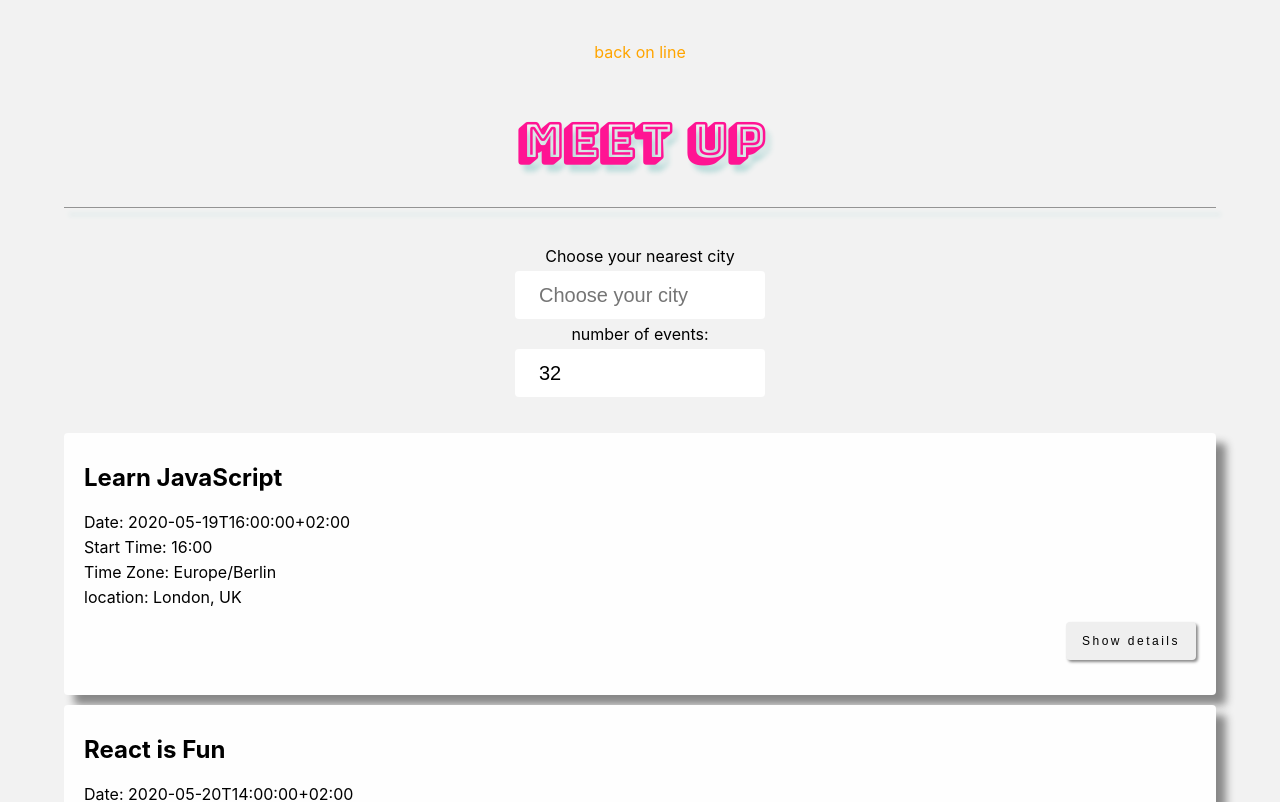
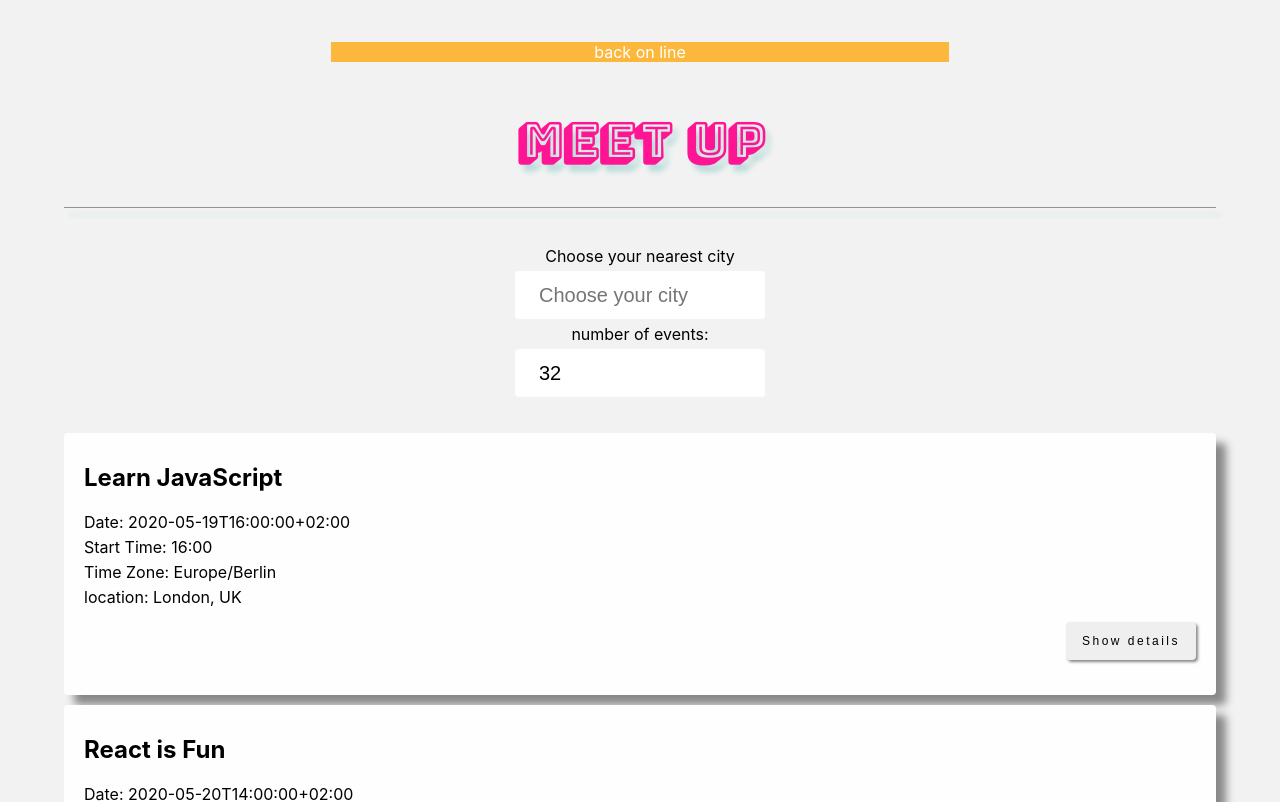
Before and after one commit to RemiGolec/meet, a React (Create React App) app: page / in a window 1280 px wide. Shown: the top 802 px of the page. Built offline with nearby package versions, Linux system fonts and the light colour scheme; a web font is replaced by a local one; what atatus-spa would draw is missing.

Commit message:
alerts styling

```diff
--- a/src/Alert.js
+++ b/src/Alert.js
@@ -51,7 +51,13 @@ class ErrorAlert extends Alert {
 class WarningAlert extends Alert {
     constructor(props) {
         super(props);
-        this.color = 'orange';
+        this.color = 'white';
+    }
+    getStyle = () => {
+        return {
+            color: this.color,
+            backgroundColor: Color('orange').alpha(0.75).string(),
+        }
     }
 }
 
--- a/src/App.css
+++ b/src/App.css
@@ -88,7 +88,7 @@ input[type="number"] {
   display: flex;
   flex-direction: column;
   flex-basis: 300px;
-  max-width: 300px;
+  /* max-width: 300px; */
   margin: auto;
   position: relative;
 }
@@ -195,7 +195,8 @@ input[type="number"] {
 
 .Alert {
   padding: 0.7em;
-  width: 90vw;
+  width: 50vw;
+  margin: auto;
   align-self: center;
   /* font-weight: bold; */
 }
--- a/src/App.js
+++ b/src/App.js
@@ -74,10 +74,10 @@ class App extends Component {
     return (
       <div className="App">
         {!navigator.onLine ? <WarningAlert
-          className="alert__offline-visible"
+          // className="alert__offline-visible"
           text='You are not connected to the internet.' /> :
           <WarningAlert
-            className="alert__offline-hidden"
+            // className="alert__offline-hidden"
             text='back on line' />
         }
         <h1 className="title">Meet Up</h1>
```
